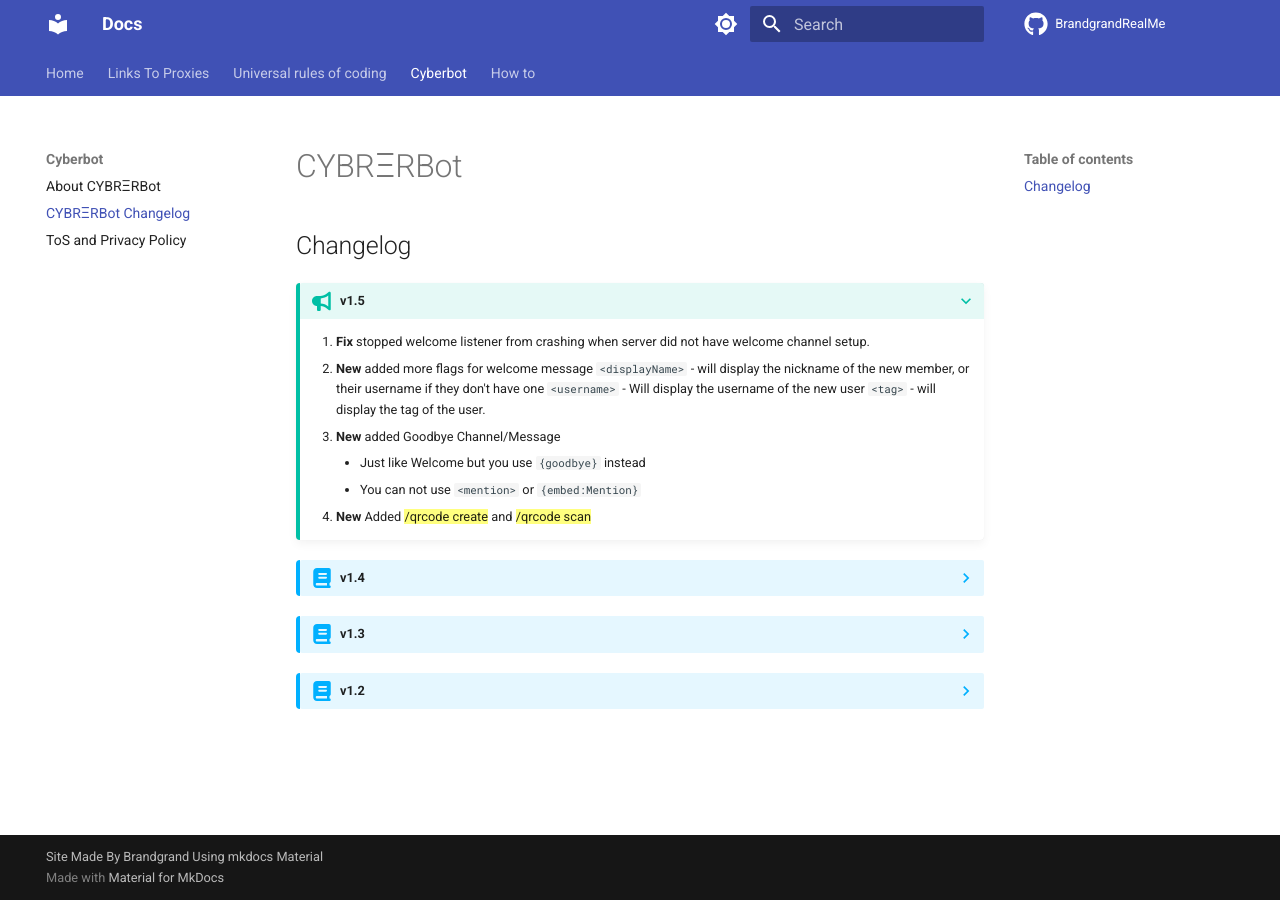
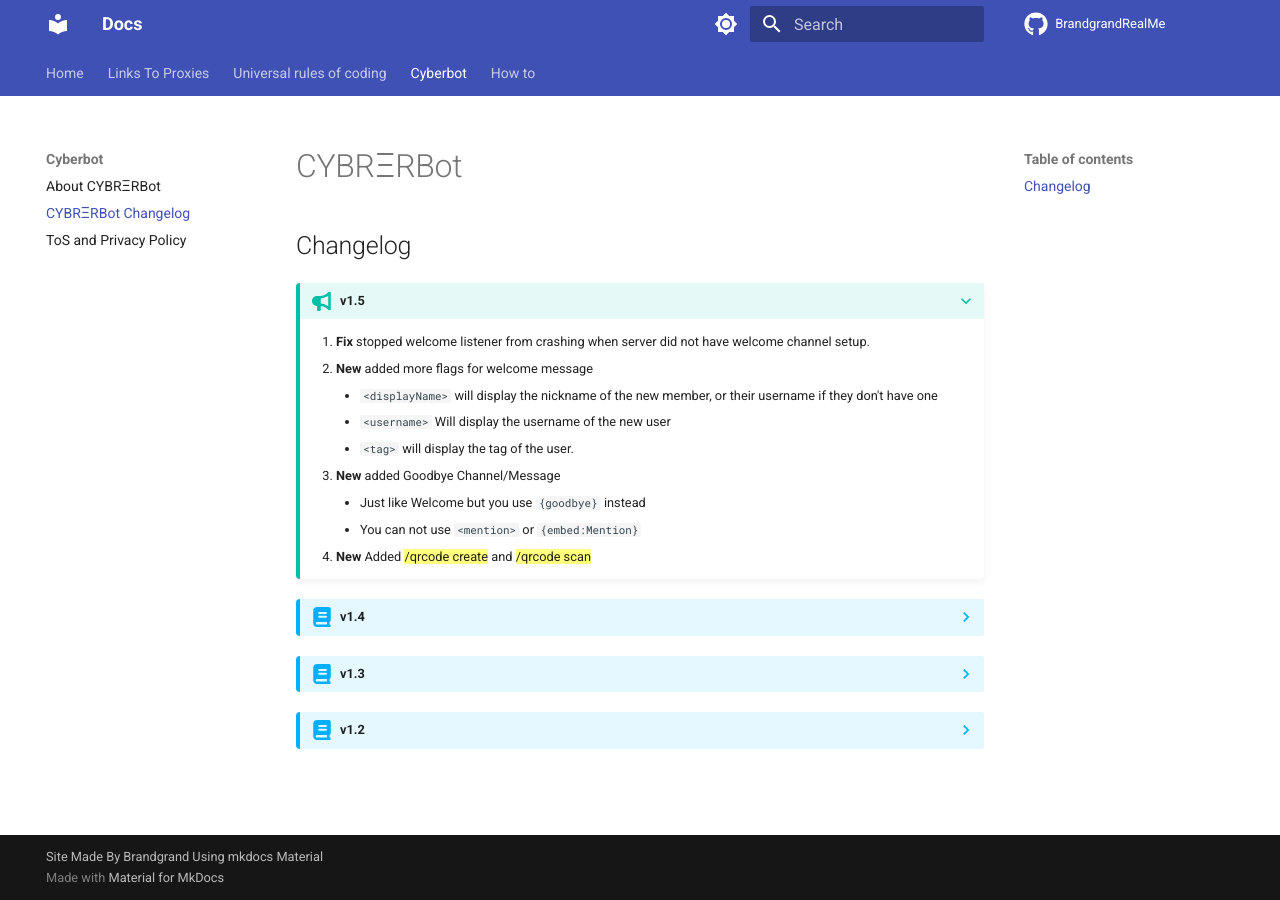
Before and after one commit to BrandgrandRealMe/BrandgrandRealMe.github.io, an MkDocs documentation site: the page built from docs/cyberbot/changelog.md, in a window 1280 px wide. Built offline with MkDocs 1.6.1 and Material for MkDocs 9.7.7, drawn with Linux system fonts in a browser that asks for light colours.

```diff
--- a/docs/cyberbot/changelog.md
+++ b/docs/cyberbot/changelog.md
@@ -13,9 +13,9 @@ description: All notable changes to CYBRΞRBot will be documented here.
 
      1. **Fix** stopped welcome listener from crashing when server did not have welcome channel setup.
      2.  **New** added more flags for welcome message
-         `<displayName>` - will display the nickname of the new member, or their username if they don't have one
-         `<username>` - Will display the username of the new user
-         `<tag>` - will display the tag of the user.
+         - `<displayName>` will display the nickname of the new member, or their username if they don't have one
+         - `<username>` Will display the username of the new user
+         - `<tag>` will display the tag of the user.
       3. **New** added Goodbye Channel/Message
          - Just like Welcome but you use `{goodbye}` instead
          - You can not use `<mention>` or `{embed:Mention}`
```
